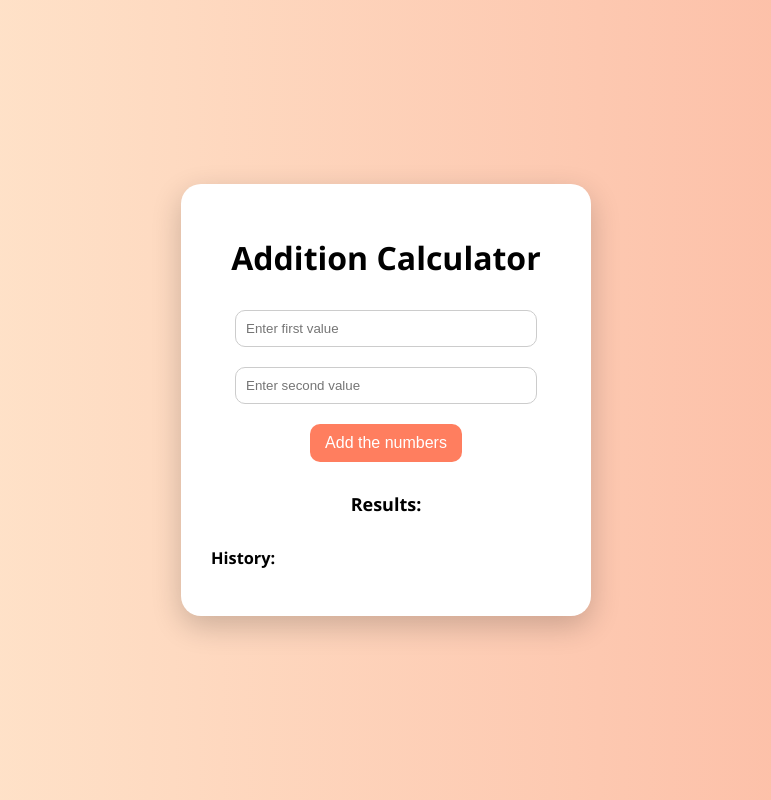
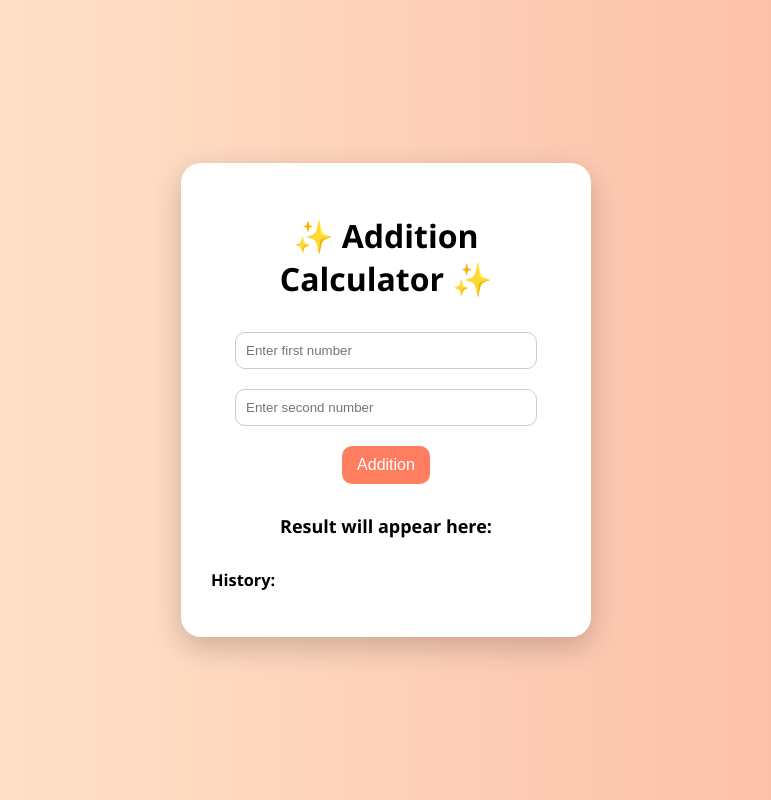
Before and after one commit to BhargaviRaval/SIT725_s225530971, a website: page 2.2p/public/2.html in a window 1280 px wide. Shown: the whole page, without its empty margins (254-1025 px from the left). Drawn offline with Linux system fonts and the light colour scheme.

Commit message:
Added 2.2p folder

```diff
--- a/2.2p/public/2.html
+++ b/2.2p/public/2.html
@@ -3,18 +3,18 @@
 <head>
   <meta charset="UTF-8">
   <meta name="viewport" content="width=device-width, initial-scale=1.0">
-  <title>Unique Addition Calculator</title>
+  <title>Addition Calculator</title>
   <link rel="stylesheet" href="2.css">
 </head>
 <body>
   <div class="calculator">
-    <h1> Addition Calculator </h1>
+    <h1>✨ Addition Calculator ✨</h1>
 
-    <input type="number" id="num1" placeholder="Enter first value">
-    <input type="number" id="num2" placeholder="Enter second value">
-    <button id="addBtn">Add the numbers</button>
+    <input type="number" id="num1" placeholder="Enter first number">
+    <input type="number" id="num2" placeholder="Enter second number">
+    <button id="addBtn">Addition</button>
 
-    <div id="result">Results:</div>
+    <div id="result">Result will appear here:</div>
     <div id="history"><h3>History:</h3></div>
   </div>
 
--- a/2.2p/public/2.js
+++ b/2.2p/public/2.js
@@ -9,7 +9,7 @@ addBtn.addEventListener('click', async () => {
   const num2 = parseFloat(num2Input.value);
 
   if (isNaN(num1) || isNaN(num2)) {
-    resultEl.textContent = 'Enter the valid number.';
+    resultEl.textContent = 'Please enter valid numbers!';
     return;
   }
 
```
